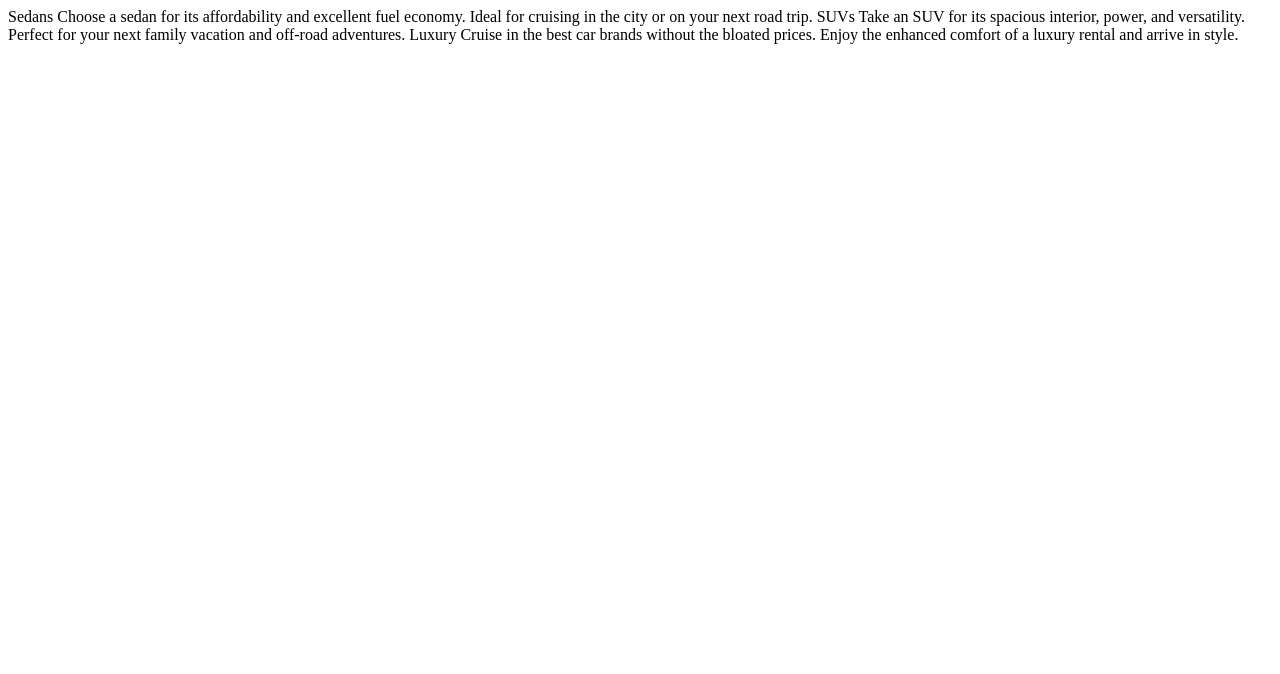
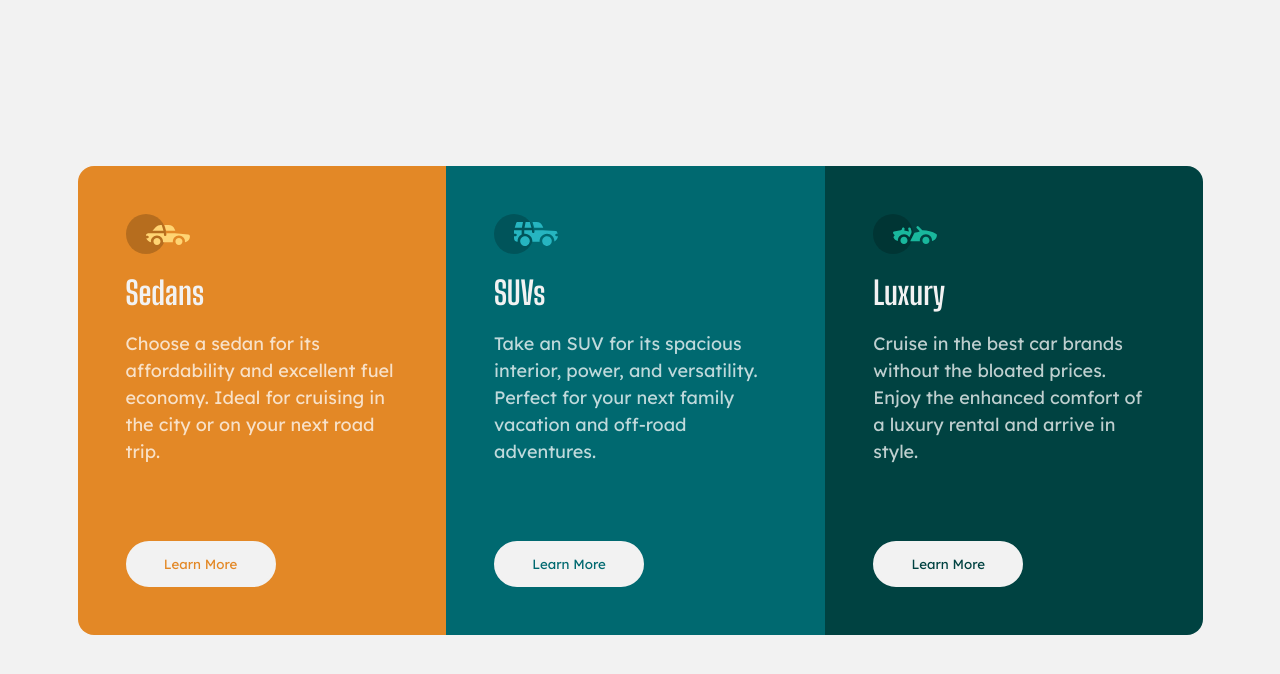
Before and after one commit to Durban86/frontendmentor-3-card-preview, a plain HTML site: page index.html in a window 1280 px wide. Drawn offline with Linux system fonts and the light colour scheme.

Commit message:
project complete

```diff
--- a/index.html
+++ b/index.html
@@ -11,17 +11,35 @@
 </head>
 <body>
 
-  Sedans
+  <main class="container">
+    <div class="sedan">
+      <img src="images/icon-sedans.svg" alt="sedans icon">
+      <h1>Sedans</h1>
+      <p>
         Choose a sedan for its affordability and excellent fuel economy. Ideal for cruising in the city
         or on your next road trip.
-
-  SUVs
+      </p>
+      <button>Learn More</button>
+    </div>
+    <div class="suv">
+      <img src="images/icon-suvs.svg" alt="suv icon">
+      <h1>SUVs</h1>
+      <p>
         Take an SUV for its spacious interior, power, and versatility. Perfect for your next family vacation
         and off-road adventures.
-
-  Luxury
+      </p>
+      <button>Learn More</button>
+    </div>
+    <div class="luxury">
+      <img src="images/icon-luxury.svg" alt="luxury icon">
+      <h1>Luxury</h1>
+      <p>
         Cruise in the best car brands without the bloated prices. Enjoy the enhanced comfort of a luxury
         rental and arrive in style.
+      </p>
+      <button>Learn More</button>
+    </div>
+  </main>
 
 </body>
 </html>
--- a/style.css
+++ b/style.css
@@ -1 +1,111 @@
 @import url('https://fonts.googleapis.com/css2?family=Big+Shoulders+Display:wght@700&family=Lexend+Deca&display=swap');
+
+* {
+    margin: 0;
+    padding:0;
+    box-sizing: border-box;
+}
+
+body {
+    background-color: hsl(0, 0%, 95%);
+    display: flex;
+    justify-content: center;
+    align-items: center;
+    min-height: 100vh;
+}
+
+.container {
+    width: 375px;
+    display: flex;
+    flex-direction: column;
+    border-radius: 16px;
+}
+
+.sedan,
+.suv,
+.luxury {
+    padding: 48px;
+}
+
+.sedan {
+    background-color: hsl(31, 77%, 52%);
+    border-radius: 16px 16px 0 0;
+}
+
+.suv {
+    background-color: hsl(184, 100%, 22%);
+}
+
+.luxury {
+    background-color: hsl(179, 100%, 13%);
+    border-radius: 0 0 16px 16px;
+}
+
+img {
+    margin-bottom: 16px;
+}
+
+h1 {
+    font-family: 'Big Shoulders Display';
+    color: hsl(0, 0%, 95%);
+    margin-bottom: 18px;
+}
+
+p {
+    font-family: 'Lexend Deca';
+    color: hsla(0, 0%, 100%, 0.75);
+    margin-bottom: 12px;
+    font-size: 18px;
+    line-height: 1.5;
+}
+
+button {
+    width: 150px;
+    padding: 12px;
+    border-radius: 25px;
+    background-color: hsl(0, 0%, 95%);
+    font-family: 'Lexend Deca';
+    border: 3px solid hsl(0, 0%, 95%);
+}
+
+.sedan button {
+    color: hsl(31, 77%, 52%);
+
+}
+
+.suv button {
+    color: hsl(184, 100%, 22%);
+}
+
+.luxury button {
+    color: hsl(179, 100%, 13%);
+
+}
+
+button:hover {
+    background-color: inherit;
+    border: 3px solid hsla(0, 0%, 100%, 0.75);
+    color: hsla(0, 0%, 100%, 0.75);
+}
+
+@media (min-width:1125px) {
+    .container {
+        width: 1125px;
+        flex-direction: row;
+
+    }
+    button {
+        margin-top: 64px;
+    }
+    .sedan,
+    .suv,
+    .luxury {
+        height: 75%;
+    }
+    .sedan {
+        border-radius: 16px 0 0 16px;
+    }
+    .luxury {
+        border-radius: 0 16px 16px 0;
+    }
+}
```
Lines whose indentation alone changed are shown as unchanged.
